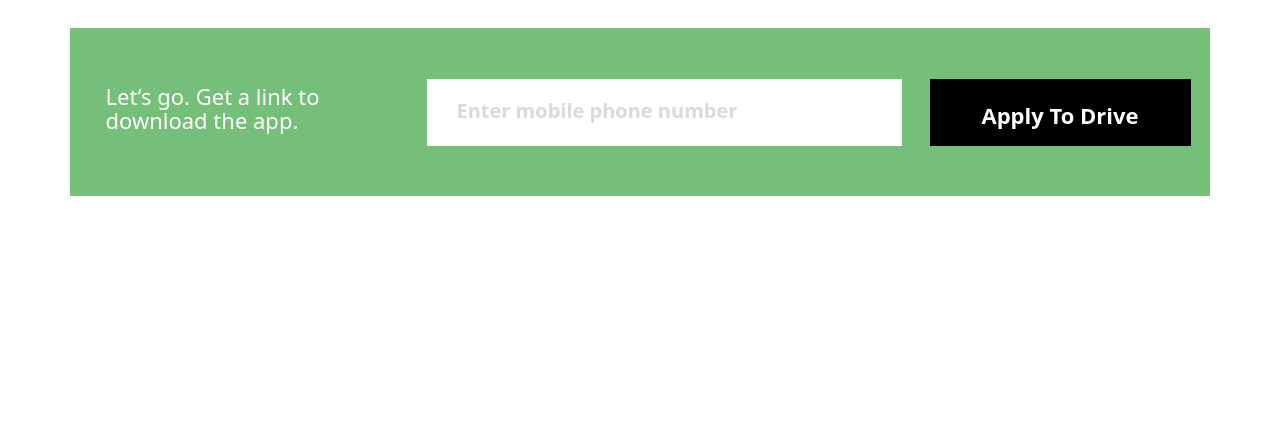
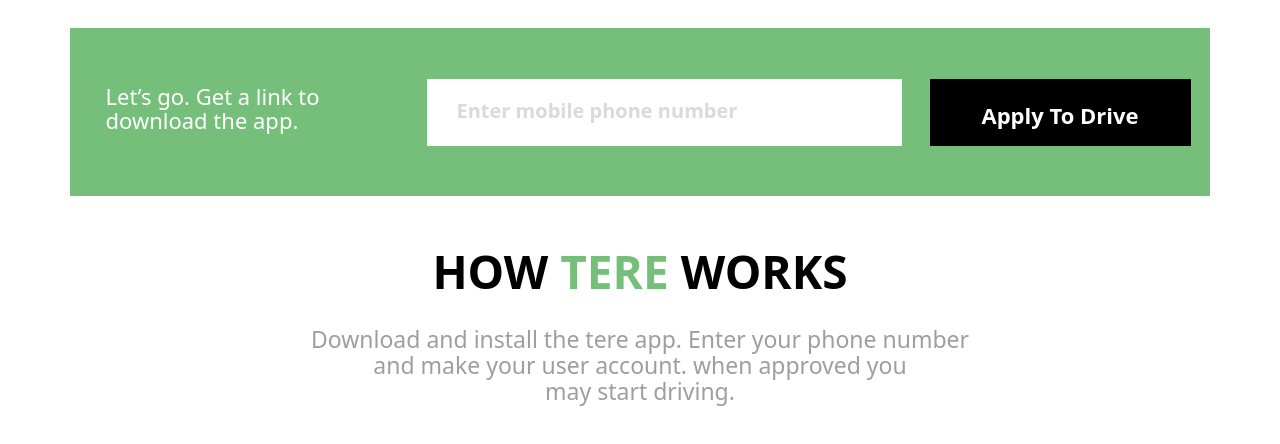
Before and after one commit to MuhammadAhmedLakhani/Web-Designing-Project3, a plain HTML site: page index.html in a window 1280 px wide. Shown: the part 482-926 px from the top of the page. Before the commit the page ends 800 px from the top, so only its background shows below. Drawn offline with nearby package versions, Linux system fonts and the light colour scheme.

Commit message:
how-section started

```diff
--- a/index.html
+++ b/index.html
@@ -88,6 +88,10 @@
             </div>
         </div>
     </div>
+    <div class="container how-section">
+        <h1>HOW <span>TERE</span> WORKS</h1>
+        <p>Download and install the tere app. Enter your phone number  <br> and make your user account. when approved you <br> may start driving.</p>
+    </div>
 </body>
 
 </html>
--- a/style.css
+++ b/style.css
@@ -2,6 +2,7 @@
 .navbar {
     background-color: #fff;
 }
+
 
 .theme-btn {
     padding: 10px 20px;
@@ -120,7 +121,7 @@
     padding: 30px;
     color: #DADADA;
     width: inherit;
-    font-weight: 600;
+    font-weight: 900;
     font-size: 20px;
 }
 
@@ -175,6 +176,36 @@ input::-webkit-inner-spin-button {
     }
 
 }
+
+.how-section {
+    text-align: center;
+    padding: 30px;
+    margin-top: 20px;
+}
+
+.how-section > h1 {
+    font-size: 46px;
+    font-weight: 750;
+    line-height: 50px;
+    color: #000000;
+}
+
+.how-section > h1 > span {
+    color: #75BF7A;
+}
+
+.how-section > p {
+    font-size: 23px;
+    line-height: 26px;
+    font-weight: 400;
+    color: #9E9DA2;
+    margin-top: 30px;
+    justify-content:left;
+}
+
+
+
+
 
 @media only screen and (max-width: 600px) {
     .slider-left {
```
